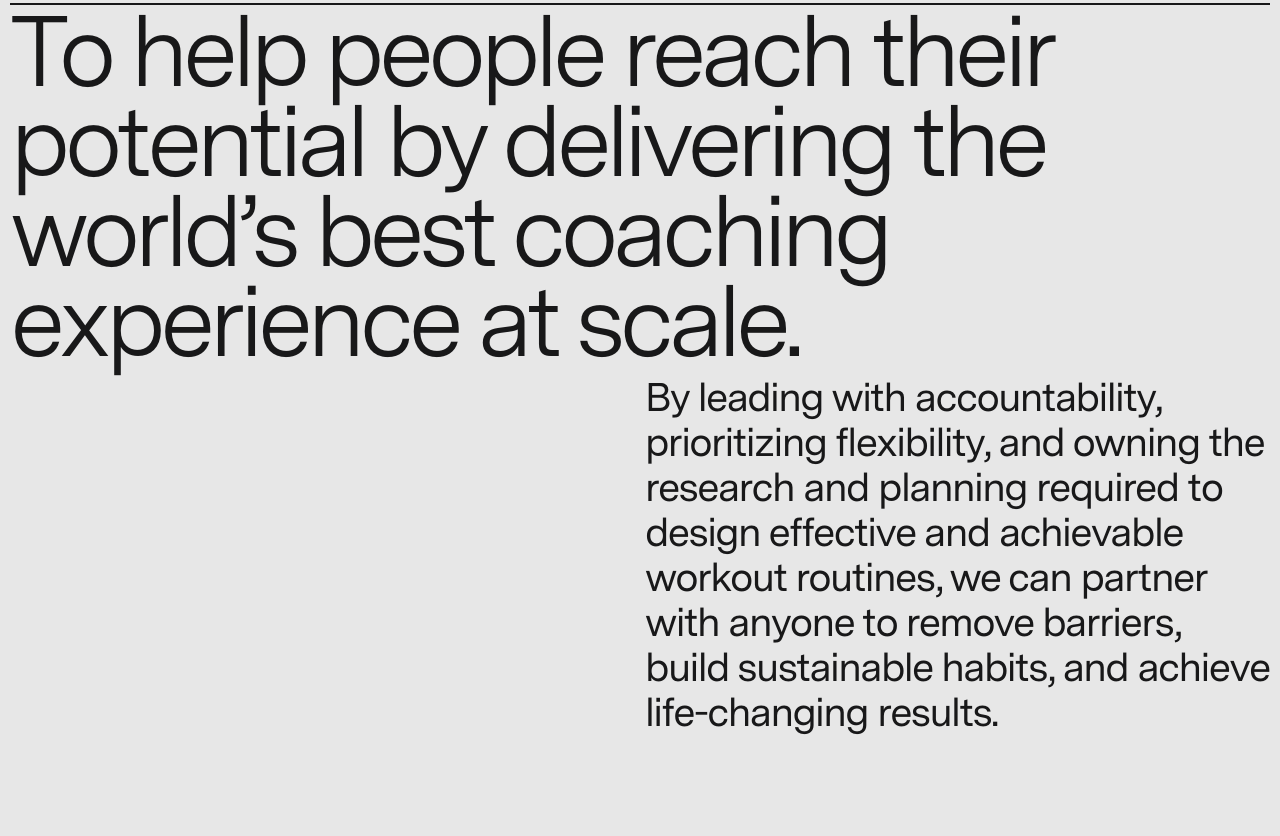
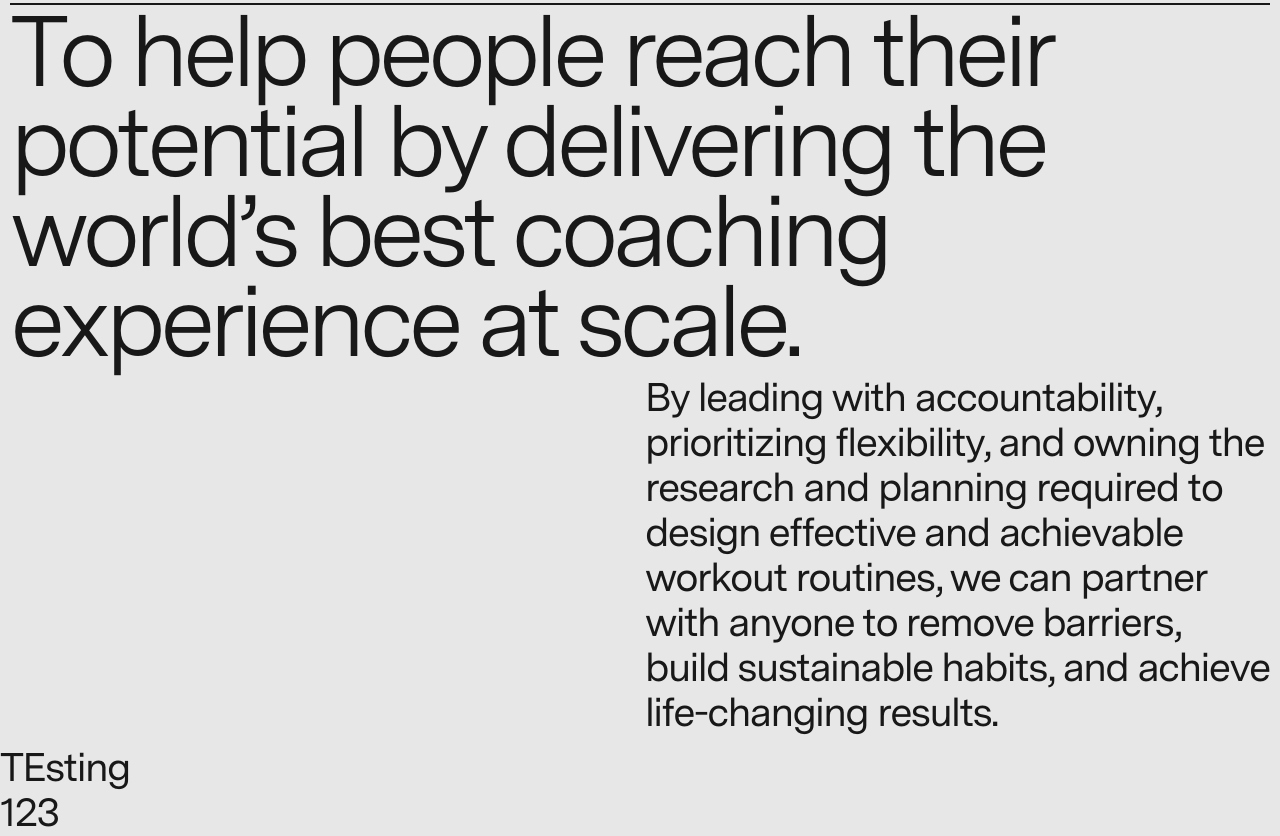
Before and after one commit to jamestae/future_wcc, an Eleventy site: page src/chapters/introduction.md in a window 1280 px wide. Shown: the part 1481-2317 px from the top of the page. Before the commit the page ends 2226 px from the top, so only its background shows below. Built offline with nearby package versions, Linux system fonts and the light colour scheme; Eleventy itself is replaced by a stand-in of ours; files that its build step writes are made by us from their sources.

Commit message:
more tests

```diff
--- a/src/_includes/chapter.njk
+++ b/src/_includes/chapter.njk
@@ -17,3 +17,8 @@ layout: 'base.njk'
     <h1 class="start1 end13 largeText">To help people reach their potential by delivering the world’s best coaching experience at scale. </h1>
     <p class="start7 end13">By leading with accountability, prioritizing flexibility, and owning the research and planning required to design effective and achievable workout routines, we can partner with anyone to remove barriers, build sustainable habits, and achieve life-changing results.</p>
 </div>
+{% for item in contents %}
+  {% if item.type == "layout1" %}
+    <p>{{ item.string }}</p>
+  {% endif %}
+{% endfor %}
--- a/src/chapters/introduction.md
+++ b/src/chapters/introduction.md
@@ -2,7 +2,7 @@
 title: Introduction
 date: 2023-01-01
 image: /assets/images/bg5.jpg
-content:
+contents:
   - type: layout1
     string: TEsting
   - type: layout1
```
